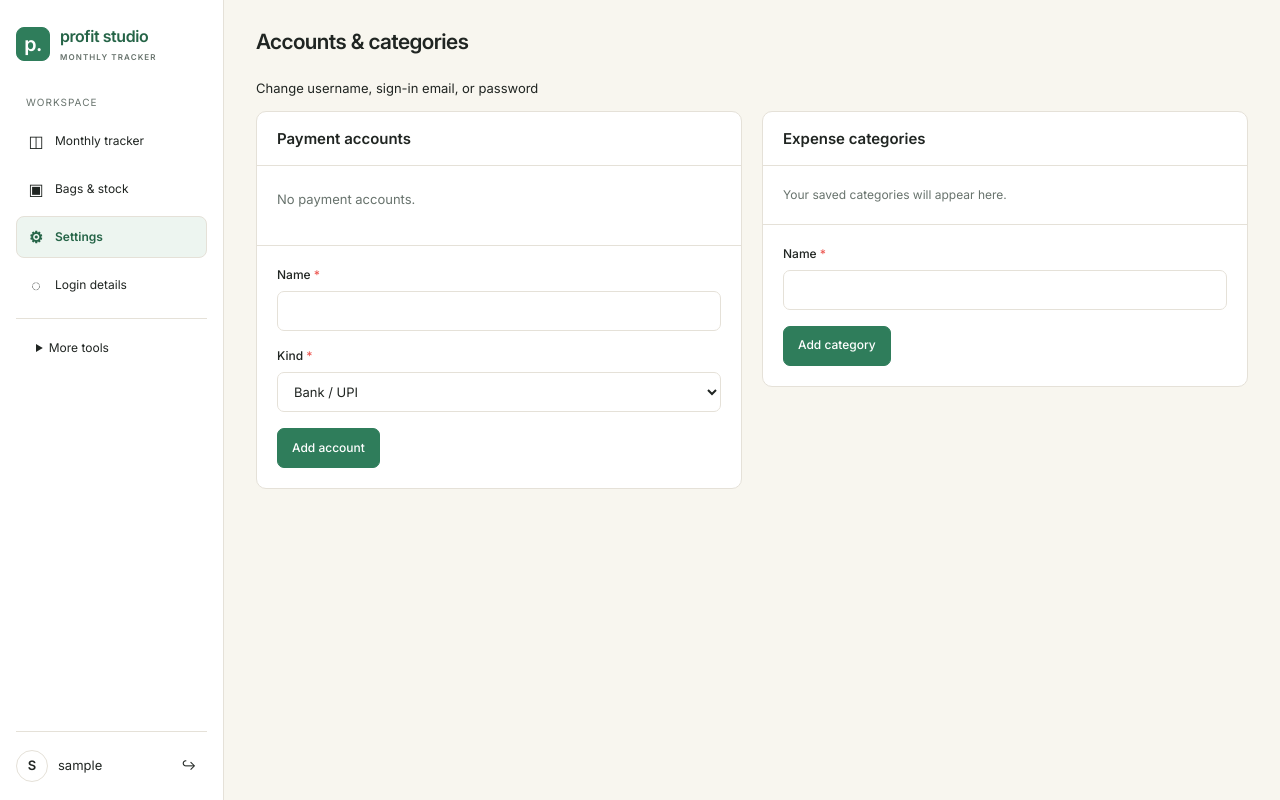
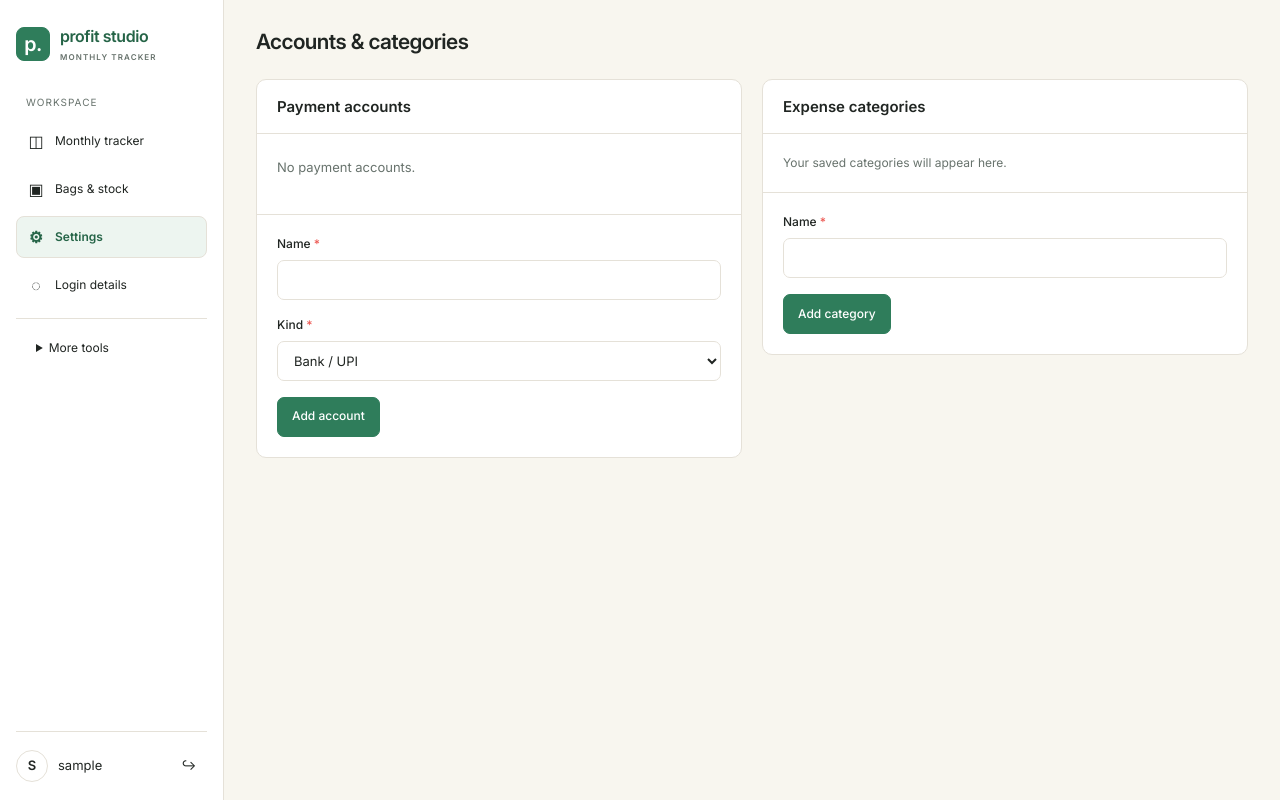
Before and after one commit to avnijainnn/profit-tracker, a Django app: page /settings/ in a window 1280 px wide. Run offline with Django 4.2, Linux system fonts and the light colour scheme; the visitor is signed in with stand-in values (Sample User, id 1); data that the repository does not hold is empty; parts of the project's set-up code (start-up, migrations or seed data) failed here and were passed over.

Commit message:
Keep login details link only in sidebar

```diff
--- a/templates/tracker/settings.html
+++ b/templates/tracker/settings.html
@@ -1,6 +1,5 @@
 {% extends 'tracker/base.html' %}
 {% block content %}<header class="page-header"><h1>Accounts & categories</h1></header>
-<p><a href="{% url 'account_credentials' %}">Change username, sign-in email, or password</a></p>
 <div class="two-col"><section class="panel"><div class="panel-heading"><h2>Payment accounts</h2></div>{% for account in accounts %}<div class="breakdown-row"><span>{{ account.name }}</span><span class="muted">{{ account.get_kind_display }}</span></div>{% empty %}<p class="empty">No payment accounts.</p>{% endfor %}<form method="post" class="inset-form">{% csrf_token %}{% include 'tracker/fields.html' with form=account_form %}<button class="btn btn-primary" name="action" value="account">Add account</button></form></section>
 <section class="panel"><div class="panel-heading"><h2>Expense categories</h2></div><div class="category-chips">{% for category in categories %}<span class="pill">{{ category.name }}</span>{% empty %}<p class="muted">Your saved categories will appear here.</p>{% endfor %}</div><form method="post" class="inset-form">{% csrf_token %}{% include 'tracker/fields.html' with form=category_form %}<button class="btn btn-primary" name="action" value="category">Add category</button></form></section></div>
 {% endblock %}
```
